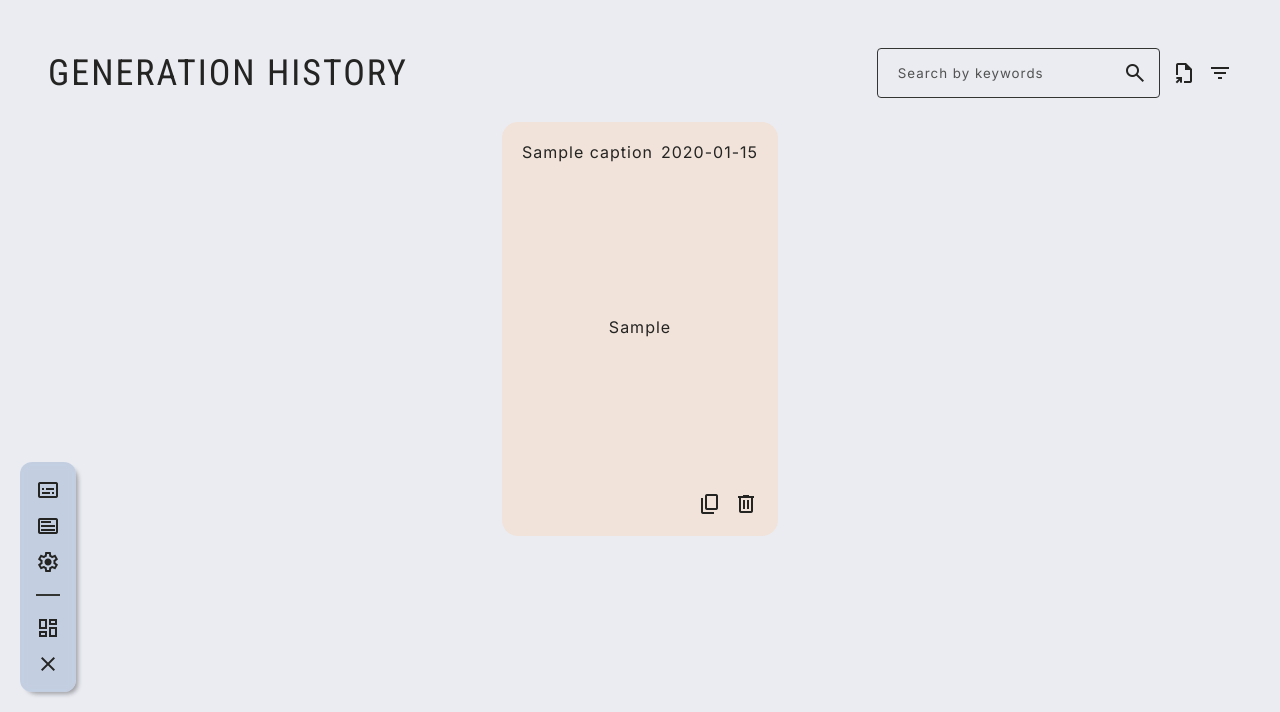
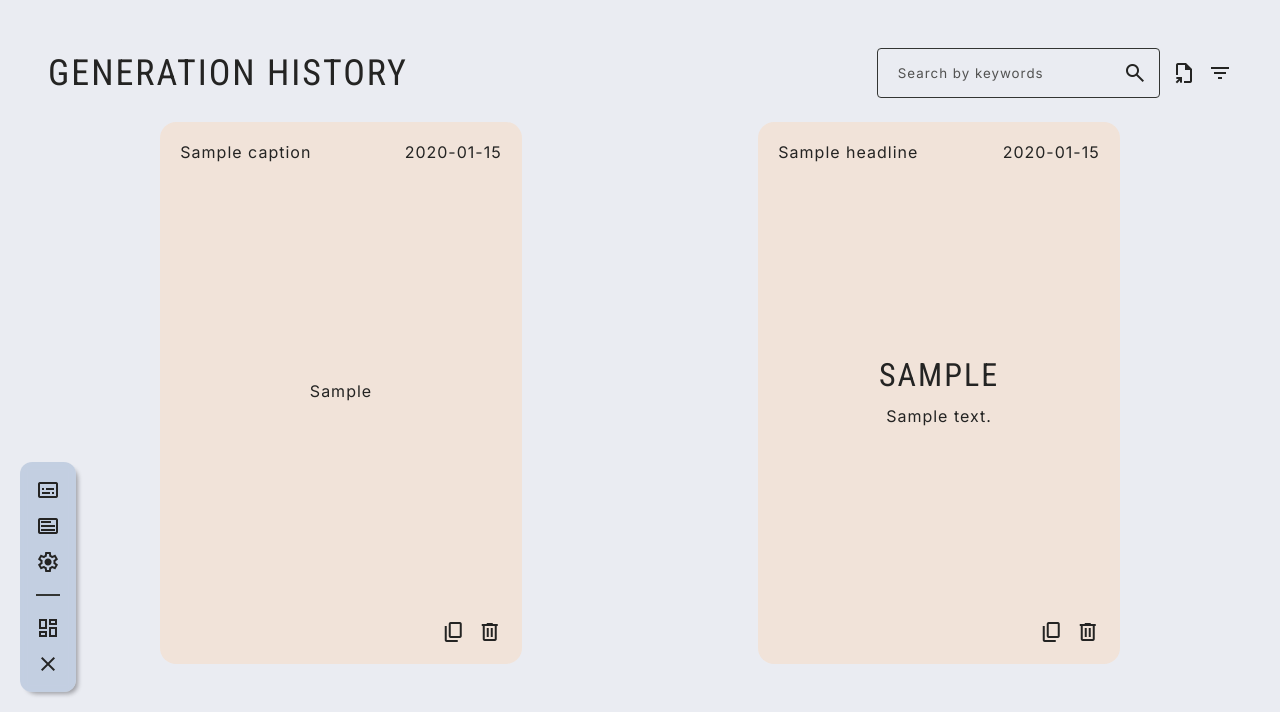
Before and after one commit to coderadi-in/ECHO, a Flask app: page /app/history in a window 1280 px wide. Shown: the part 88-800 px from the top of the page. Run offline with Flask 3, Linux system fonts and the light colour scheme; a user stored in the database is signed in; tables that the repository leaves empty hold one stand-in row (values such as "Sample post"); parts of the project's set-up code (start-up, migrations or seed data) failed here and were passed over.

Commit message:
Completed history page.

```diff
--- a/routers/app.py
+++ b/routers/app.py
@@ -203,8 +203,7 @@ def history():
 @app.route('/history/delete/<category>')
 @login_required
 def delete_generation(category):
-    gen_id = request.args.get('id')
-    gen = None
+    gen, gen_id = None, request.args.get('id')
 
     if (not gen_id):
         flash("Couldn't find the generation to delete.", "error")
--- a/static/css/pages/history.css
+++ b/static/css/pages/history.css
@@ -1,3 +1,10 @@
+/* ================================================== */
+/* BASIC */
+/* ================================================== */
+
+.main { height: calc(100dvh - 88px); }
+.main .section { overflow: hidden; }
+
 /* ================================================== */
 /* TOP SECTION */
 /* ================================================== */
@@ -26,6 +33,11 @@
 /* CARDS SECTION */
 /* ================================================== */
 
+.cards-section {
+    flex: 1;
+    overflow-y: auto;
+}
+
 .cards-section .card {
     aspect-ratio: 2 / 3;
     max-width: 400px;
--- a/static/js/pages/history.js
+++ b/static/js/pages/history.js
@@ -5,11 +5,19 @@
 const popovers = document.querySelector('.main').querySelectorAll('[popover]');
 const deleteLink = document.querySelector('#deleteConfirmation .ulink');
 
+const searchInput = document.querySelector('.search-bar .input');
+const searchBtn = document.querySelector('.search-bar .btn');
+
 const cards = document.querySelectorAll('.card');
 const colors = [ '#F6DECBA0', '#FCC5D2A0', '#DFDDE3A0', '#CCF5F5A0', '#C2EDFFA0' ];
 
 const copyBtns = document.querySelectorAll(".copy-content");
 const deleteBtns = document.querySelectorAll('.delete-btn');
+
+const showAllBtn = document.getElementById('showAll');
+const showCaptions = document.getElementById('showCaptions');
+const showHeadlines = document.getElementById('showHeadlines');
+const showSaved = document.getElementById('showSaved');
 
 // ==================================================
 // FUNCTIONS
@@ -37,12 +45,34 @@ function createDeleteHref(btnElement) {
     return `/app/history/delete/${type}?id=${id}`;
 }
 
+// * FUNCTION TO HIDE ALL CARDS EXCEPT SPECIFIC ONES
+function filterCards(filterType) {
+    cards.forEach(card => {
+        if (card.dataset.type === filterType || filterType === 'all') {
+            card.style.display = 'flex';
+        } else {
+            card.style.display = 'none';
+        }
+    });
+}
+
+// * FUNCTION TO ADD EVENT LISTENER TO FILTER BUTTONS
+function addFilterEvent() {
+    showAllBtn.addEventListener('click', () => filterCards('all'));
+    showCaptions.addEventListener('click', () => filterCards('caption'));
+    showHeadlines.addEventListener('click', () => filterCards('headline'));
+    showSaved.addEventListener('click', () => filterCards('saved'));
+}
+
 // ==================================================
 // EVENT LISTENERS
 // ==================================================
 
 // & INITIAL DISPLAY SETTINGS
-document.addEventListener('DOMContentLoaded', applyRandomBackgroundColor);
+document.addEventListener('DOMContentLoaded', () => {
+    applyRandomBackgroundColor();
+    addFilterEvent();
+});
 
 // & EVENT LISTENER FOR POPOVERS BEFORE-TOGGLE
 popovers.forEach(popover => {
@@ -63,3 +93,19 @@ deleteBtns.forEach(btn => {
         deleteLink.setAttribute('href', url);
     });
 });
+
+// & EVENT LISTENER FOR SEARCH-BAR BUTTON CLICK
+searchBtn.addEventListener('click', () => {
+    const query = searchInput.value.trim();
+
+    if (query) {
+        cards.forEach(card => {
+            const content = card.querySelector('.content').textContent.toLowerCase();
+            if (content.includes(query.toLowerCase())) {
+                card.style.display = 'flex';
+            } else {
+                card.style.display = 'none';
+            }
+        });
+    }
+});
--- a/templates/pages/history.html
+++ b/templates/pages/history.html
@@ -20,7 +20,7 @@
     {% include 'components/controls.html' %}
 
     <main class="main">
-        <section class="section p-48 content column gap-24">
+        <section class="section p-48 content column gap-24 min-h-0">
             <div class="top-section res-row h-sb">
                 <h1 class="h1">Generation history</h1>
 
@@ -43,20 +43,43 @@
                 </div>
             </div>
 
-            <div class="cards-section grid cols-auto-400 gap-12">
+            <div class="cards-section grid cols-auto-400 gap-12 min-h-0">
                 {% for caption in current_user.captions %}
                 {% if not caption.deleted %}
-                <div class="card column h-sb p-20 bg-card rounded-16">
+                <div class="card column h-sb p-20 bg-card rounded-16" data-type="caption">
                     <div class="head res-row h-sb gap-8">
                         <span class="text">{{ caption.title }}</span>
                         <span class="text">{{ caption.created_at }}</span>
                     </div>
 
-                    <p class="para text-center">{{ caption.caption }}</p>
+                    <div class="content">
+                        <p class="para text-center">{{ caption.caption }}</p>
+                    </div>
 
                     <div class="actions row gap-12 h-en">
                         <button class="link btn symbol copy-content" data-content="{{ caption.caption }}">content_copy</button>
                         <button class="link btn symbol delete-btn" data-id="{{ caption.id }}" data-type="caption" popovertarget="deleteConfirmation">delete</button>
+                    </div>
+                </div>
+                {% endif %}
+                {% endfor %}
+
+                {% for headline in current_user.headlines %}
+                {% if not headline.deleted %}
+                <div class="card column h-sb p-20 bg-card rounded-16" data-type="headline">
+                    <div class="head res-row h-sb gap-8">
+                        <span class="text">{{ headline.title }}</span>
+                        <span class="text">{{ headline.created_at }}</span>
+                    </div>
+
+                    <div class="content column gap-12 text-center">
+                        <h2 class="h2">{{ headline.gen_headline }}</h2>
+                        <p class="para">{{ headline.gen_desc }}</p>
+                    </div>
+
+                    <div class="actions row gap-12 h-en">
+                        <button class="link btn symbol copy-content" data-content="{{ headline.gen_headline }}\n{{ headline.gen_desc }}">content_copy</button>
+                        <button class="link btn symbol delete-btn" data-id="{{ headline.id }}" data-type="headline" popovertarget="deleteConfirmation">delete</button>
                     </div>
                 </div>
                 {% endif %}
```
